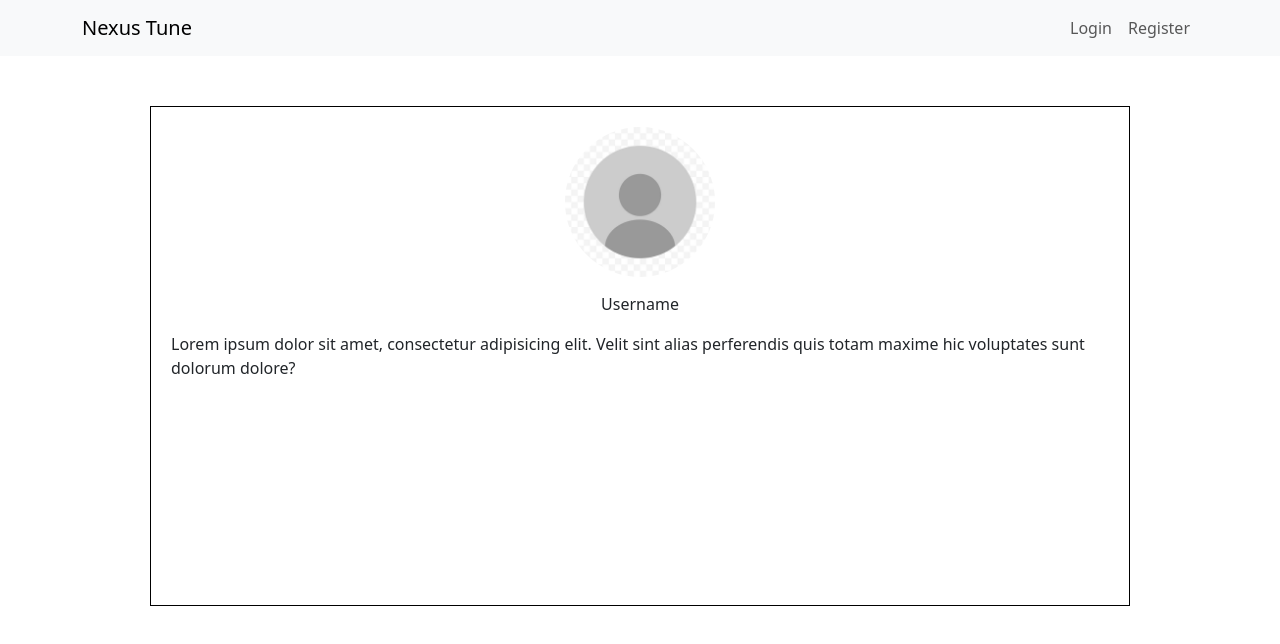
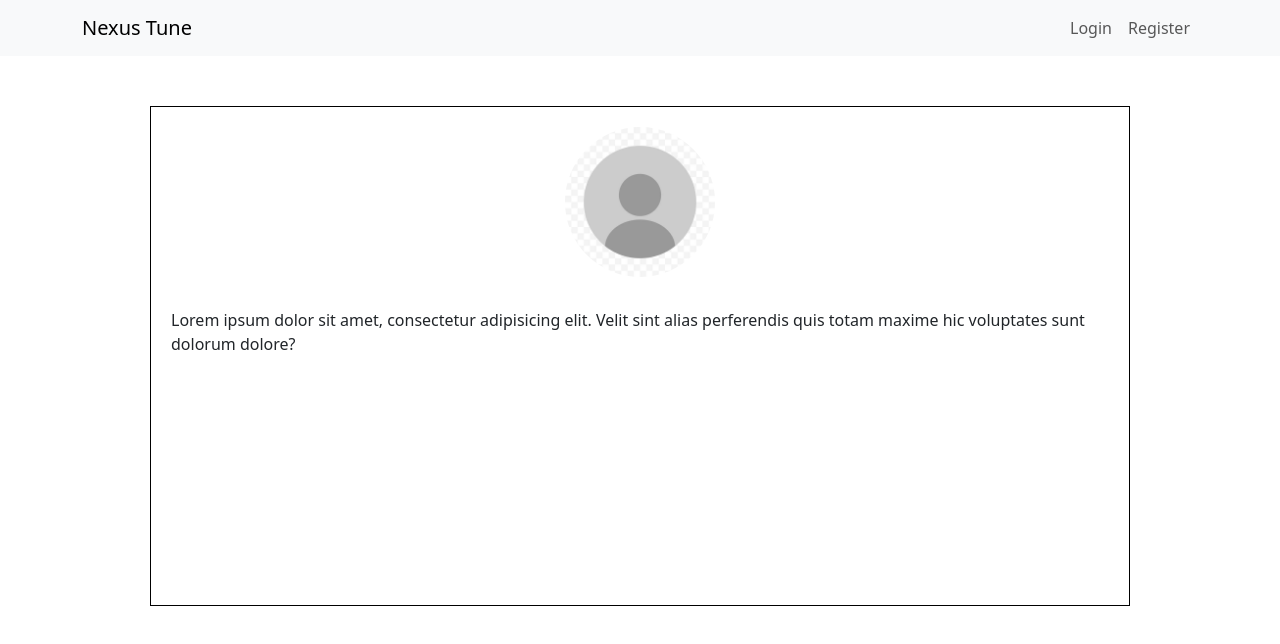
Before and after one commit to rkehadzhiyski/NexusTune, a React (Vite) app in the folder client/: page /user-profile in a window 1280 px wide. Shown: the top 644 px of the page. Built offline with nearby package versions, Linux system fonts and the light colour scheme.

Commit message:
get the auth context inside user profile

```diff
--- a/client/src/components/navigation/Navigation.tsx
+++ b/client/src/components/navigation/Navigation.tsx
@@ -14,7 +14,8 @@ const Navigation = () => {
         isAuthenticated,
         user,
         logoutHandler,
-    } = useContext(AuthContext)
+    } = useContext(AuthContext);
+
     return (
         <Navbar expand="lg" className="bg-body-tertiary">
             <Container>
--- a/client/src/components/userProfile/UserProfile.tsx
+++ b/client/src/components/userProfile/UserProfile.tsx
@@ -1,11 +1,18 @@
+import { useContext } from 'react';
+import AuthContext from '../../contexts/authContext';
+
 import styles from './userProfile.module.css';
 
 const UserProfile = () => {
+    const {
+        user
+    } = useContext(AuthContext);
+
     return (
         <div className={styles['profile-page']}>
             <div className={styles['profile-info-container']}>
                 <img className={styles['profile-picture']} src='/profile-image.jpg' alt='profile-image' />
-                <p className={styles['username']}>Username</p>
+                <p className={styles['username']}>{user.username}</p>
                 <div className={styles['profile-description']}>
                     <p>
                         Lorem ipsum dolor sit amet, consectetur adipisicing elit. Velit sint alias perferendis quis
--- a/client/src/components/userProfile/userProfile.module.css
+++ b/client/src/components/userProfile/userProfile.module.css
@@ -20,3 +20,7 @@
 .username{
     margin-top: 15px;
 }
+
+.profile-description{
+
+}
```
